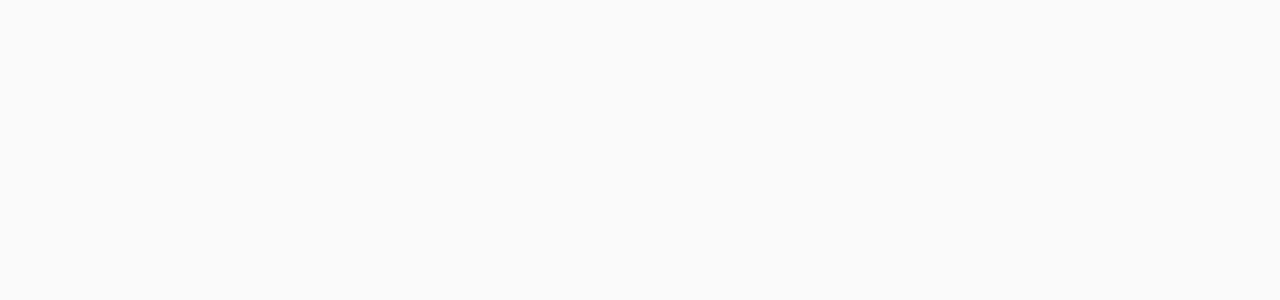
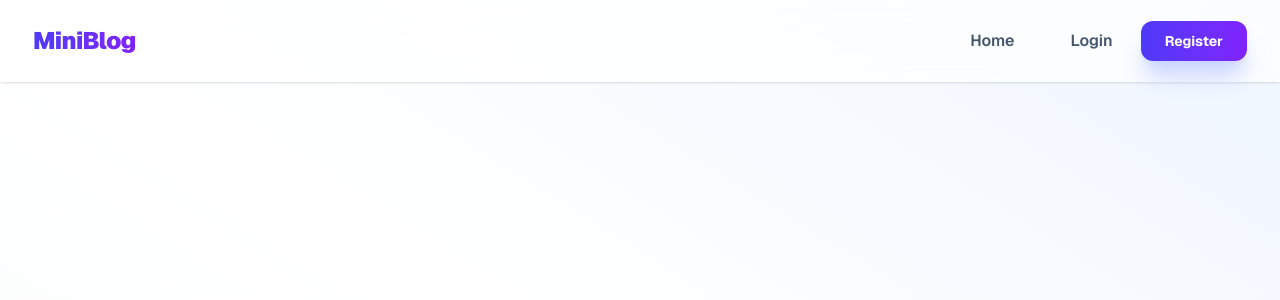
Before and after one commit to pryge/mini-blog, a Next.js app in the folder frontend/: page / in a window 1280 px wide. Shown: the top 300 px of the page. Built offline with nearby package versions, Linux system fonts and the light colour scheme.

Commit message:
Update layout

```diff
--- a/frontend/app/layout.tsx
+++ b/frontend/app/layout.tsx
@@ -1,6 +1,8 @@
 import type { Metadata } from "next";
 import { Geist, Geist_Mono } from "next/font/google";
 import "./globals.css";
+import { AuthProvider } from "@/context/auth-context";
+import Navbar from "@/components/navbar";
 
 const geistSans = Geist({
   variable: "--font-geist-sans",
@@ -17,6 +19,7 @@ export const metadata: Metadata = {
   description: "My first Mini-blog project",
 };
 
+
 export default function RootLayout({
   children,
 }: Readonly<{
@@ -27,7 +30,14 @@ export default function RootLayout({
       lang="en"
       className={`${geistSans.variable} ${geistMono.variable} h-full antialiased`}
     >
-      <body className="min-h-full flex flex-col">{children}</body>
+      <body className="min-h-full flex flex-col bg-linear-to-tr from-slate-50 via-white to-blue-50 text-slate-900 font-sans">
+        <AuthProvider>
+          <Navbar />
+          <main className="grow">
+            {children}
+          </main>
+        </AuthProvider>
+      </body>
     </html>
   );
 }
```
